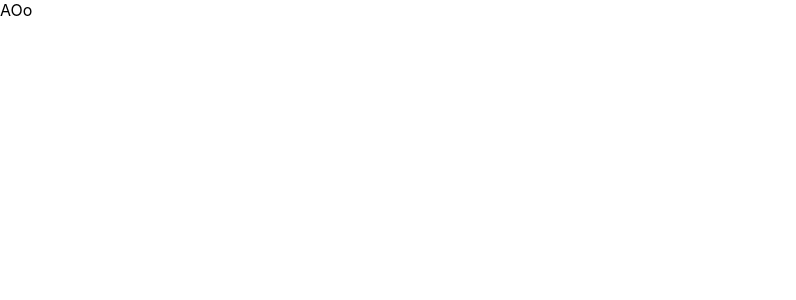
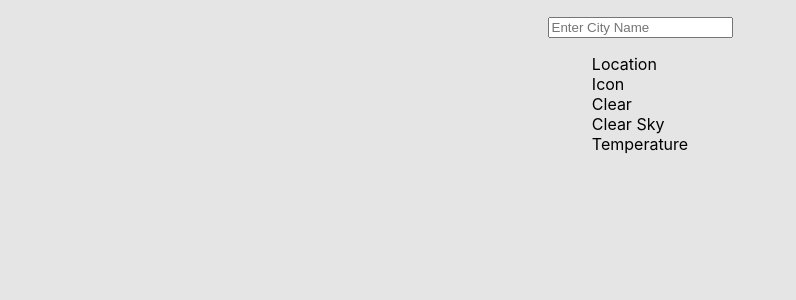
Before and after one commit to Derrick-Aung/weather-app, a React (Create React App) app: page / in a window 1280 px wide. Shown: the top 300 px of the page, without its empty margins (0-796 px from the left). Built offline with nearby package versions, Linux system fonts and the light colour scheme.

Commit message:
Added Search and WeatherDetails components

```diff
--- a/src/components/App/App.js
+++ b/src/components/App/App.js
@@ -1,7 +1,15 @@
 import React from "react";
+import Search from "../Search/Search";
+import WeatherDetails from "../WeatherDetails/WeatherDetails";
+import styles from "./App.module.css";
 
-function App() {
-    return <div className="App">AOo</div>;
-}
+const App = () => {
+    return (
+        <div className={styles.mainContainer}>
+            <Search />
+            <WeatherDetails />
+        </div>
+    );
+};
 
 export default App;
--- /dev/null
+++ b/src/components/App/App.module.css
@@ -0,0 +1,8 @@
+.mainContainer {
+    min-height: 100vh;
+    padding: 1rem;
+    background-color: #e5e5e5;
+    display: flex;
+    flex-direction: column;
+    align-items: center;
+}
--- /dev/null
+++ b/src/components/Search/Search.jsx
@@ -0,0 +1,11 @@
+import React from "react";
+
+const Search = () => {
+    return (
+        <div>
+            <input type="text" placeholder="Enter City Name" />
+        </div>
+    );
+};
+
+export default Search;
--- /dev/null
+++ b/src/components/WeatherDetails/WeatherDetails.jsx
@@ -0,0 +1,16 @@
+import React from "react";
+import styles from "./WeatherDetails.module.css";
+
+const WeatherDetails = () => {
+    return (
+        <div className={styles.container}>
+            <div>Location</div>
+            <div>Icon</div>
+            <div>Clear</div>
+            <div>Clear Sky </div>
+            <div>Temperature</div>
+        </div>
+    );
+};
+
+export default WeatherDetails;
--- /dev/null
+++ b/src/components/WeatherDetails/WeatherDetails.module.css
@@ -0,0 +1,5 @@
+.container {
+    display: flex;
+    flex-direction: column;
+    padding: 1rem;
+}
```
